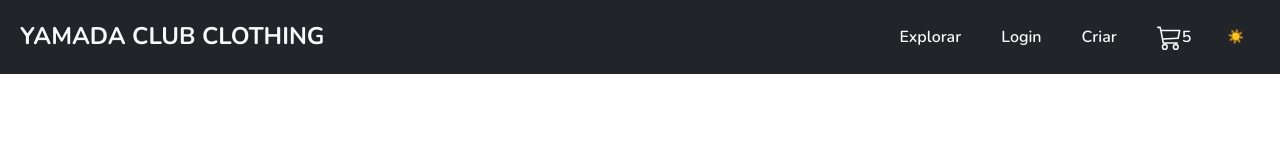
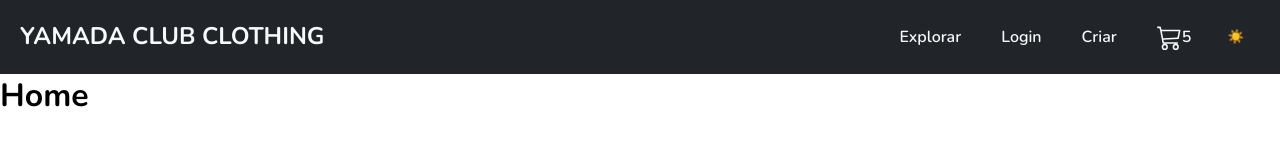
Before and after one commit to YudiYamada/yamada-club-ecommerce-frontend, a React (Vite) app: page / in a window 1280 px wide. Shown: the top 167 px of the page. Built offline with nearby package versions, Linux system fonts and the light colour scheme.

Commit message:
feat: add home page and react router dom

```diff
--- a/src/App.tsx
+++ b/src/App.tsx
@@ -1,10 +1,14 @@
-import Header from "./components/header/header.component";
+import { BrowserRouter, Route, Routes } from "react-router";
+
+import HomePage from "./pages/home/home.page";
 
 function App() {
   return (
-    <>
-      <Header />
-    </>
+    <BrowserRouter>
+      <Routes>
+        <Route path="/" element={<HomePage />} />
+      </Routes>
+    </BrowserRouter>
   );
 }
 
--- /dev/null
+++ b/src/pages/home/home.page.tsx
@@ -0,0 +1,12 @@
+import Header from "../../components/header/header.component";
+
+function HomePage() {
+  return (
+    <>
+      <Header />
+      <h1>Home</h1>
+    </>
+  );
+}
+
+export default HomePage;
```
Also changed, not shown: src/pages/home/home.page.css (added).
